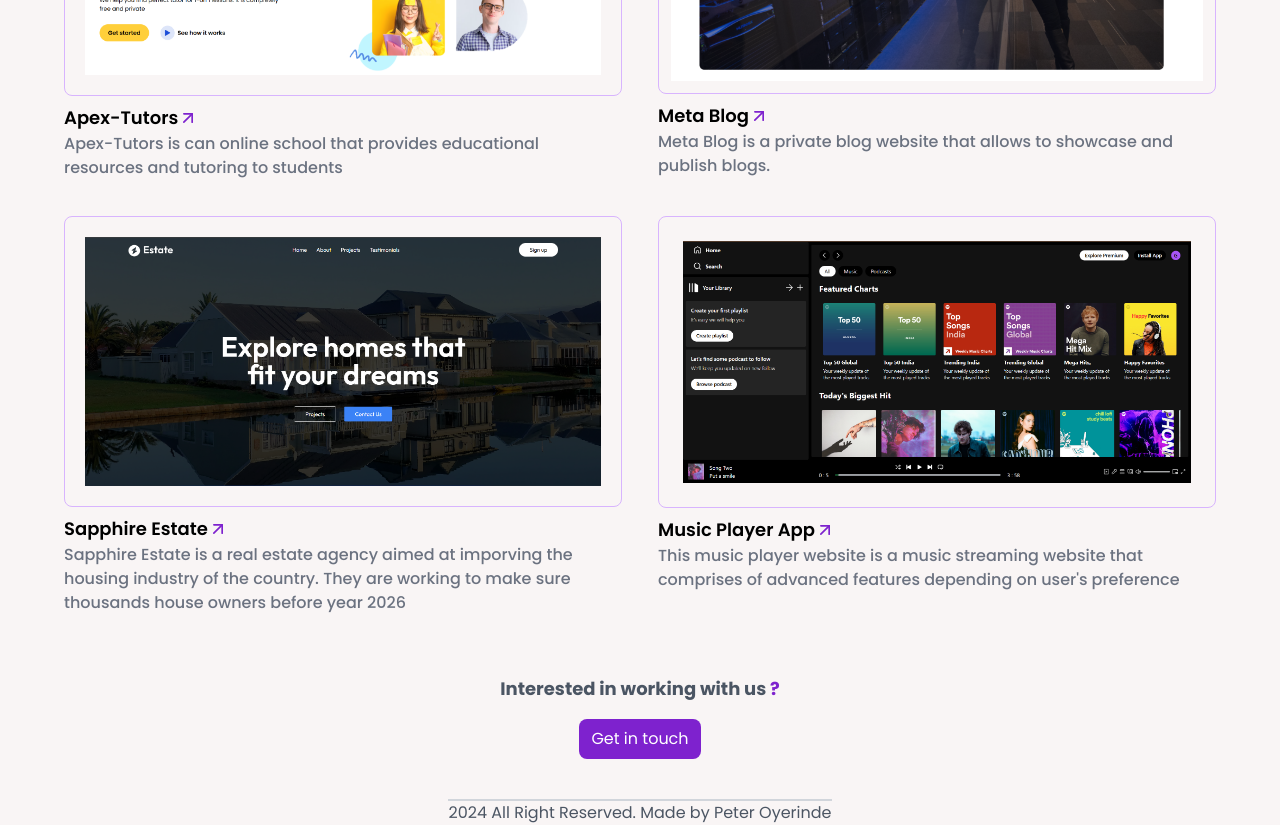
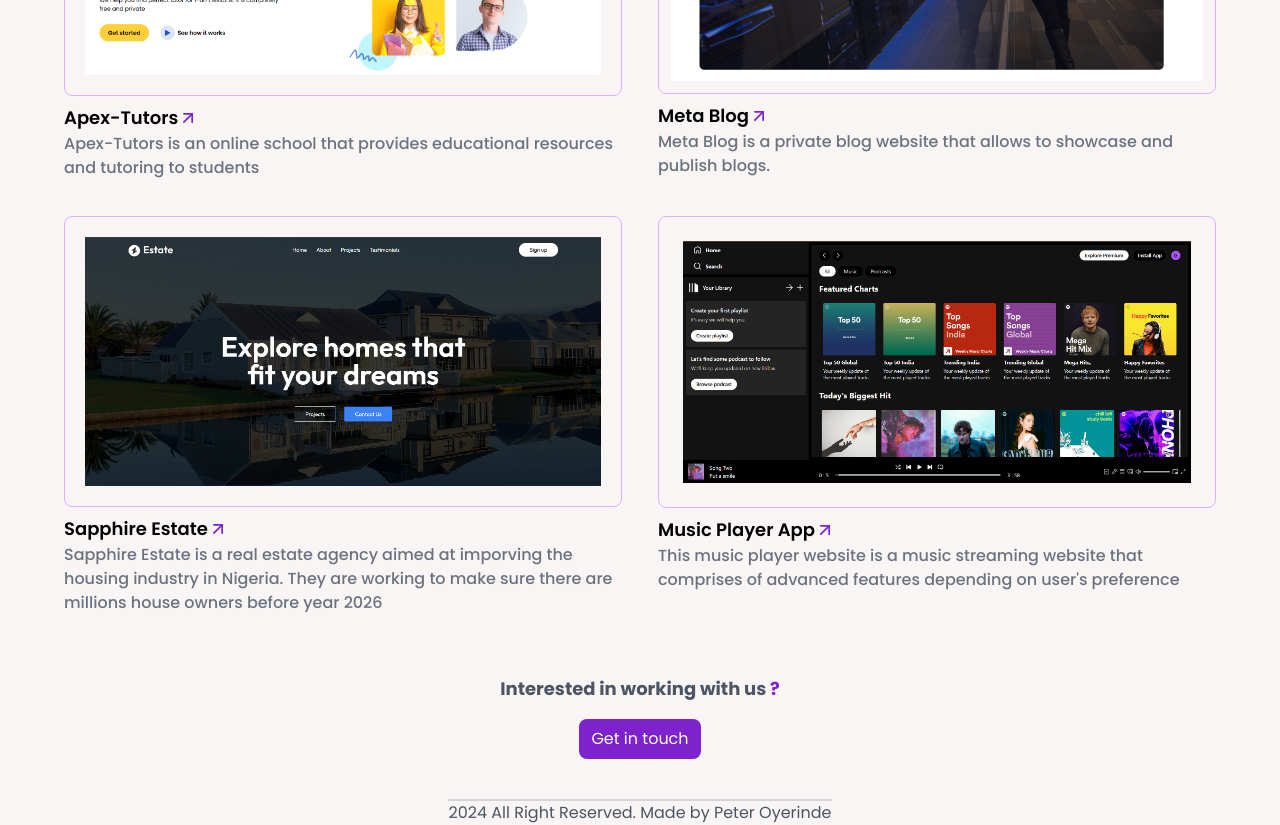
Before and after one commit to iseoluwapeter/Resume, a React (Vite) app: page /project in a window 1280 px wide. Shown: the part 1160-1985 px from the top of the page. Built offline with nearby package versions, Linux system fonts and the light colour scheme.

Commit message:
edited profiles

```diff
--- a/src/Components/Experience/Experience.jsx
+++ b/src/Components/Experience/Experience.jsx
@@ -21,7 +21,7 @@ const Experience = () => {
           <div className="text-gray-600 md:text-2xl ">
             Engineer
             <span className="text-purple-600 font-semibold">
-              @ Treesoft developer
+              @ Treesoft NG
             </span>
           </div>
         </div>
--- a/src/Components/Projects/Projects.jsx
+++ b/src/Components/Projects/Projects.jsx
@@ -37,7 +37,7 @@ const Projects = () => {
               </a>
             </div>
             <p className="text-md font-medium text-gray-500 ">
-              Apex-Tutors is can online school that provides educational
+              Apex-Tutors is an online school that provides educational
               resources and tutoring to students
             </p>
           </div>
@@ -92,8 +92,8 @@ const Projects = () => {
             </p>
             <p className="text-md font-medium text-gray-500 ">
               Sapphire Estate is a real estate agency aimed at imporving the
-              housing industry of the country. They are working to make sure
-              thousands house owners before year 2026
+              housing industry in Nigeria. They are working to make sure there are
+              millions house owners before year 2026
             </p>
           </div>
         </div>
```
